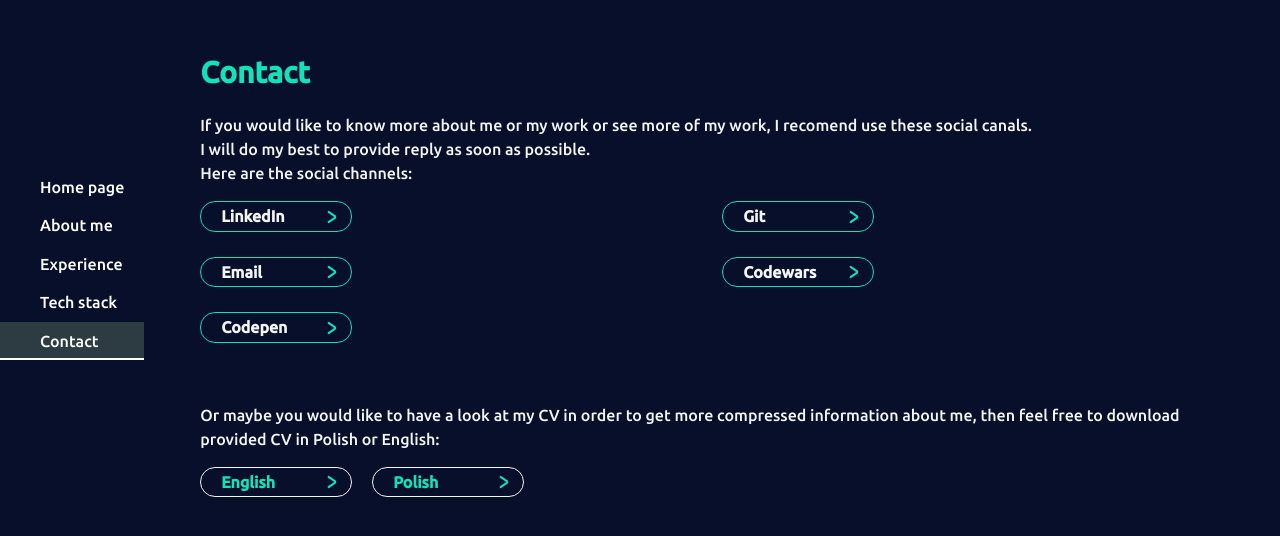
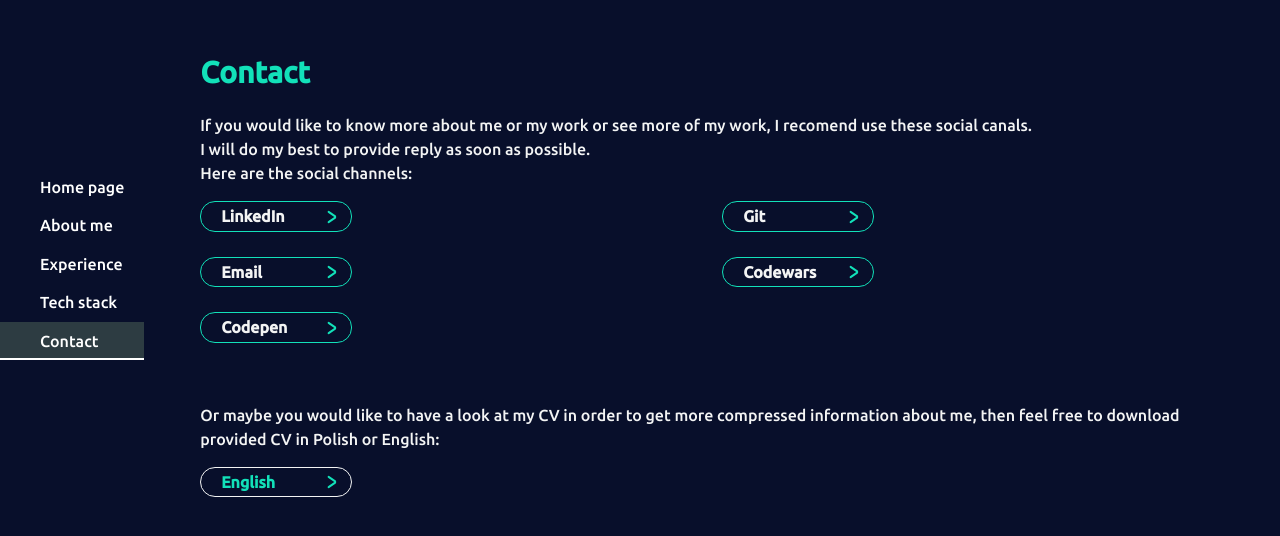
Before and after one commit to AlekPawlowski/portfolio_site, a React (Vite) app: page /contact in a window 1280 px wide. Shown: the part 136-672 px from the top of the page. Built offline with nearby package versions, Linux system fonts and the light colour scheme.

Commit message:
update cv

```diff
--- a/src/views/Contact/DownloadMaterials.contact.tsx
+++ b/src/views/Contact/DownloadMaterials.contact.tsx
@@ -2,6 +2,5 @@
 export default function DownloadMaterials () {
     return <section className="download_elements">
         <DownloadElement file="english.pdf">English</DownloadElement>
-        <DownloadElement file="polish.pdf">Polish</DownloadElement>
     </section>
 }
```
Also changed, not shown: 1 other file (tests, documents, lock files or other folders).
